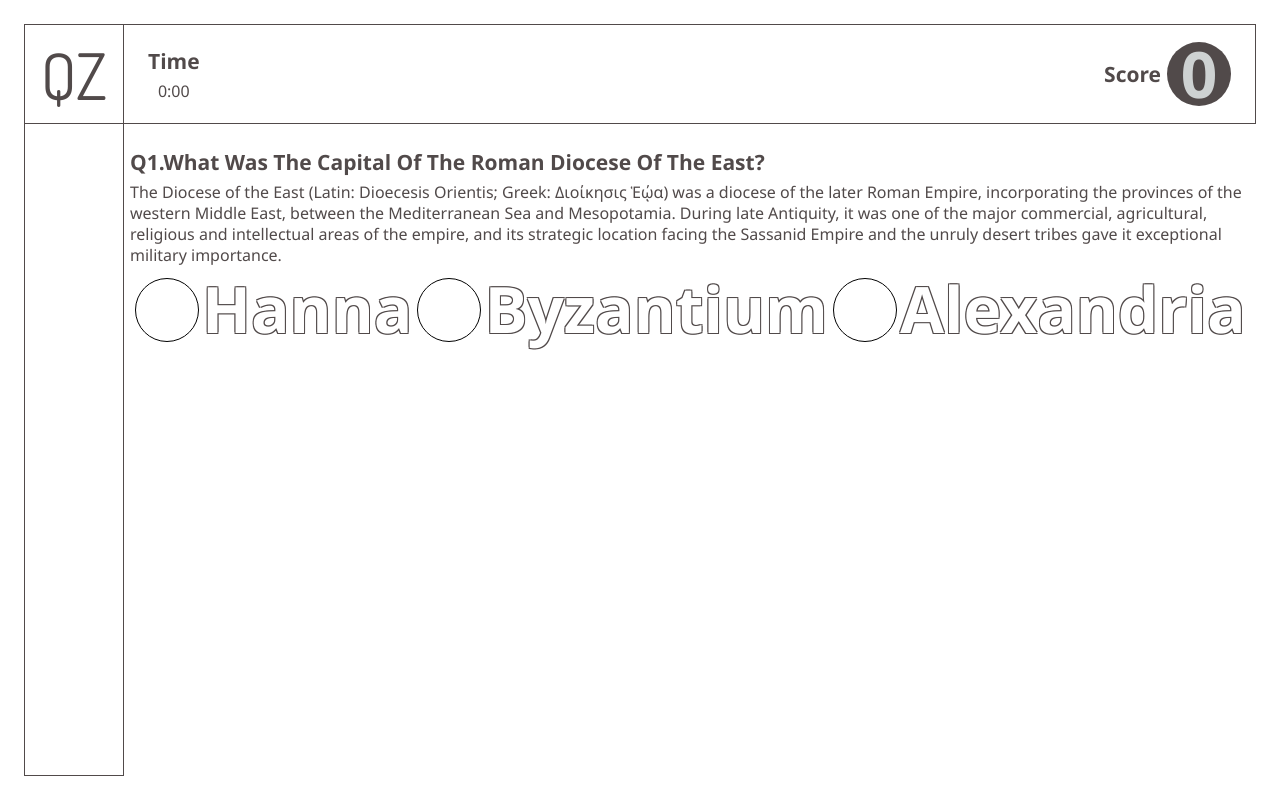
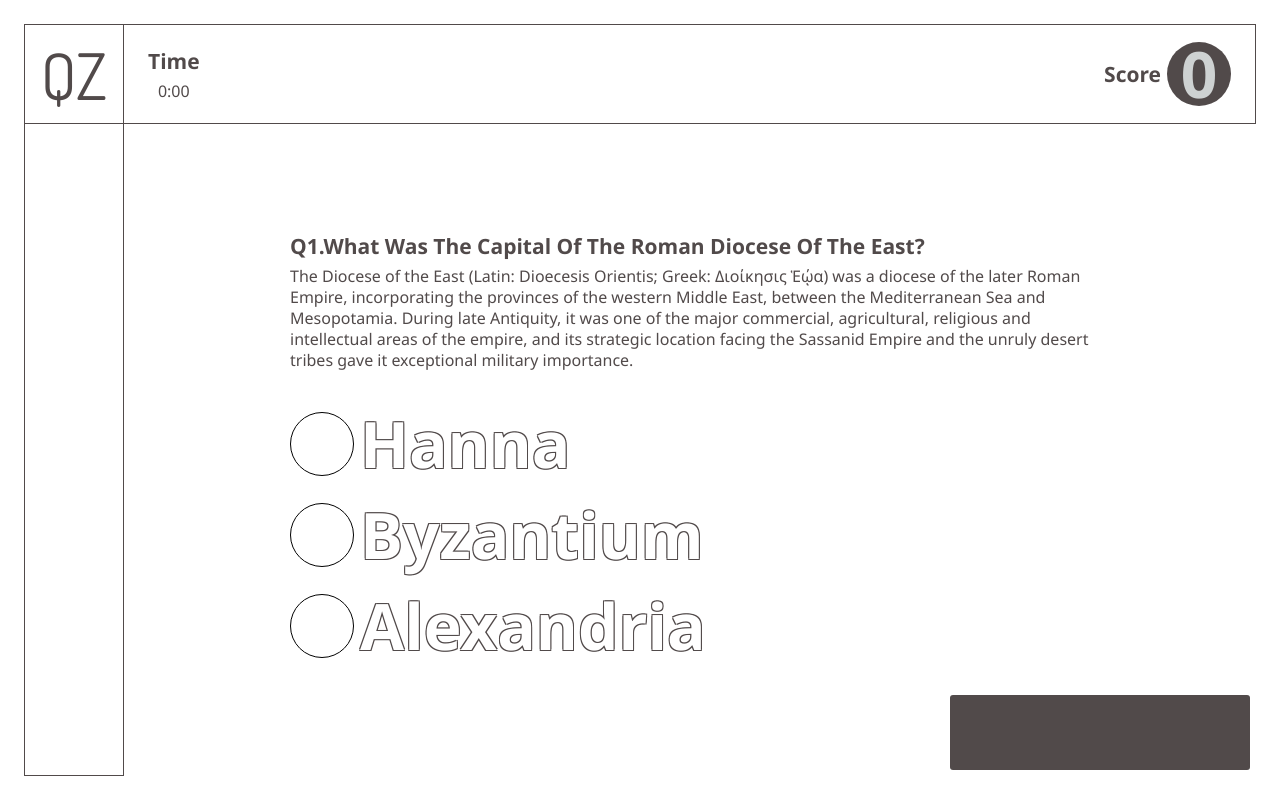
Before and after one commit to sriveer-me/quiz-app-game, a Vue app: page / in a window 1280 px wide. Built offline with nearby package versions, Linux system fonts and the light colour scheme; some icons are missing.

Commit message:
styling has a reasonable end in sight.

```diff
--- a/src/App.vue
+++ b/src/App.vue
@@ -7,13 +7,12 @@
             <div class="question">
                 <h1 class="subtitle-font">Q1.What was the capital of the roman diocese of the east?</h1>
                 <h2 class="body-text">The Diocese of the East (Latin: Dioecesis Orientis; Greek: Διοίκησις Ἑῴα) was a diocese of the later Roman Empire, incorporating the provinces of the western Middle East, between the Mediterranean Sea and Mesopotamia. During late Antiquity, it was one of the major commercial, agricultural, religious and intellectual areas of the empire, and its strategic location facing the Sassanid Empire and the unruly desert tribes gave it exceptional military importance.</h2>
-            </div>
-            <div class="answer-options">
-                <Checkbox name="answers" value="answer-1" labelName="Hanna"/>
+                <Checkbox class="first-box" name="answers" value="answer-1" labelName="Hanna"/>
                 <Checkbox name="answers" value="answer-2" labelName="Byzantium"/>
                 <Checkbox name="answers" value="answer-3" labelName="Alexandria"/>
             </div>
         </div>
+        <div class="next-button"></div>
     </div>
 </template>
 
@@ -53,14 +52,47 @@
     //relating to content-area start
 
     .content-area{
-        padding-top: var(--spacing-large);
-        padding-left: var(--spacing-small);
-        padding-right: var(--spacing-small);
+        grid-area: content-area;
+        padding: var(--spacing-large) var(--spacing-small);
+
+        display: flex;
+        flex-direction: column;
+        justify-content: center;
+        align-items: center;
     }
+
     .question{
         display: flex;
         flex-direction: column;
         row-gap: var(--spacing-small);
+
+        @include for-desktop-up{
+            max-width: 100ch;
+        }
+
+        .first-box{
+            margin-top: var(--spacing-large);
+        }
+    }
+
+
+    //relating to next button
+    .next-button{
+        grid-area: content-area;
+        height: 50px;
+        @include for-tablet-portrait-up{
+            height: 75px;
+        }
+        @include for-desktop-up{
+            width: 300px;
+            justify-self: end;
+        }
+
+        background-color: $dark;
+        align-self: end;
+        margin: var(--spacing-small);
+
+        border-radius: 3px;
     }
 
 </style>
--- a/src/components/Checkbox.vue
+++ b/src/components/Checkbox.vue
@@ -13,12 +13,14 @@
         cursor: pointer;
         display: inline-flex;
         align-items: center;
+        column-gap: var(--spacing-small);
     }
 
     input[type="radio"]{
         transition: 0.25s background-color ease-in-out;
         appearance: none;
 
+        margin: 0;
         width: 48px;
         height: 48px;
         @include for-tablet-portrait-up{
```
